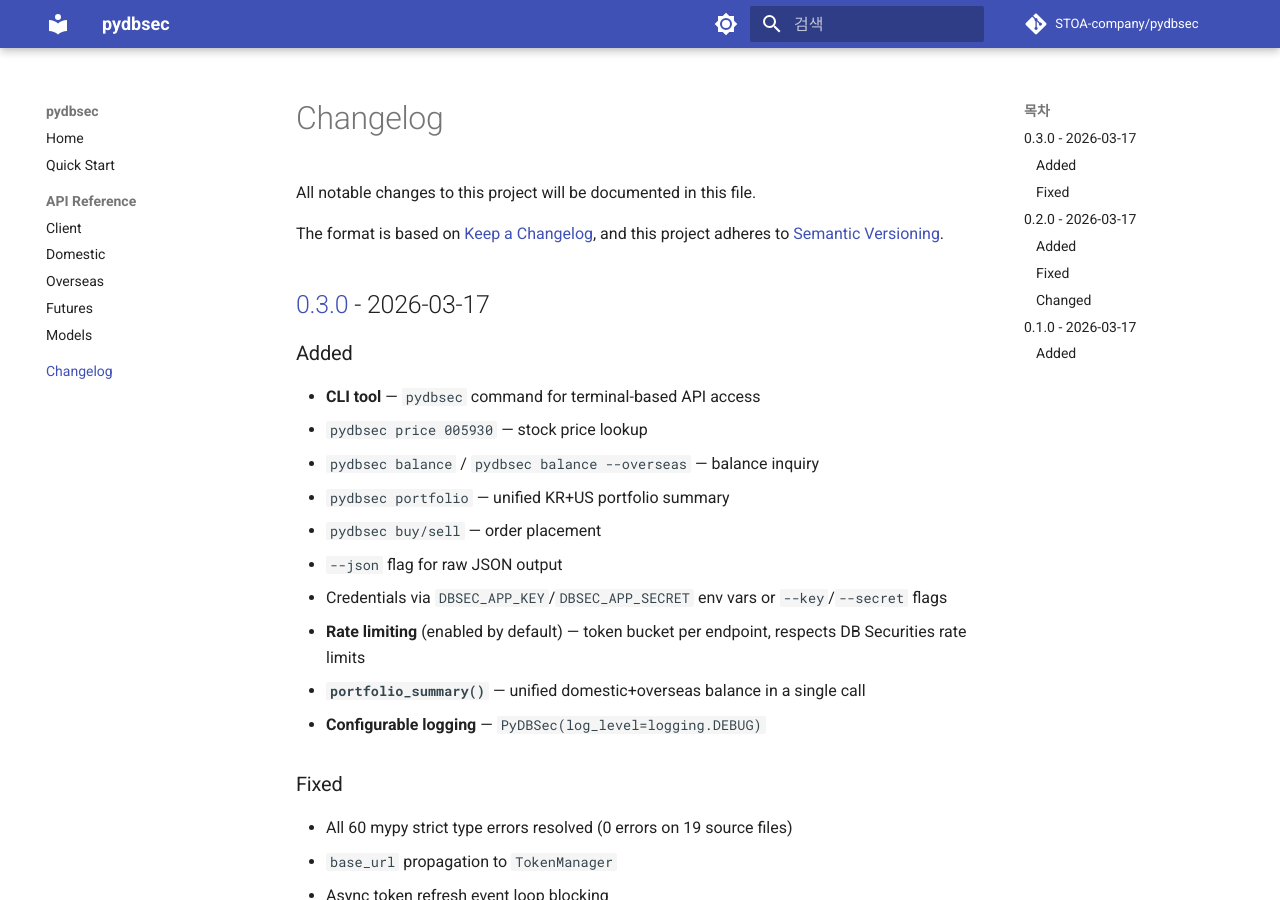
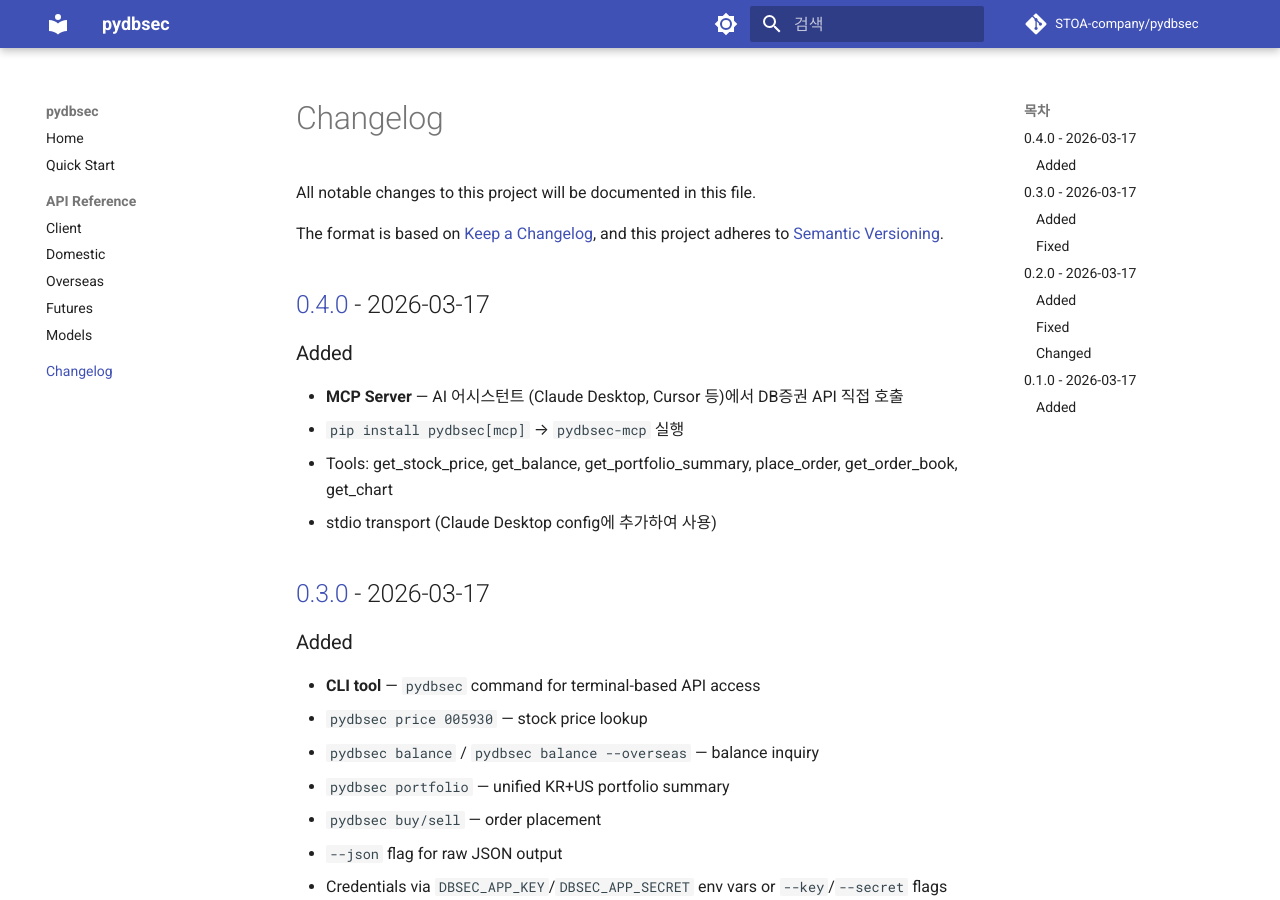
Before and after one commit to Jaeminyx-Stoa/pydbsec, an MkDocs documentation site: the page built from docs/changelog.md, in a window 1280 px wide and 900 px high. Built offline with MkDocs 1.6.1 and Material for MkDocs 9.7.7, drawn with Linux system fonts in a browser that asks for light colours; comment, search, counter and statistics services are not loaded.

Commit message:
chore: bump version to 0.4.0 (MCP server) (#13)
Co-authored-by: Claude Opus 4.6 (1M context) <noreply@anthropic.com>

```diff
--- a/docs/changelog.md
+++ b/docs/changelog.md
@@ -4,6 +4,17 @@ All notable changes to this project will be documented in this file.
 
 The format is based on [Keep a Changelog](https://keepachangelog.com/en/1.1.0/),
 and this project adheres to [Semantic Versioning](https://semver.org/spec/v2.0.0.html).
+
+## [0.4.0] - 2026-03-17
+
+### Added
+
+- **MCP Server** — AI 어시스턴트 (Claude Desktop, Cursor 등)에서 DB증권 API 직접 호출
+  - `pip install pydbsec[mcp]` → `pydbsec-mcp` 실행
+  - Tools: get_stock_price, get_balance, get_portfolio_summary, place_order, get_order_book, get_chart
+  - stdio transport (Claude Desktop config에 추가하여 사용)
+
+[0.4.0]: https://github.com/STOA-company/pydbsec/compare/v0.3.0...v0.4.0
 
 ## [0.3.0] - 2026-03-17
 
--- a/pyproject.toml
+++ b/pyproject.toml
@@ -4,7 +4,7 @@ build-backend = "hatchling.build"
 
 [project]
 name = "pydbsec"
-version = "0.3.0"
+version = "0.4.0"
 description = "Python wrapper for DB Securities (DB증권) OpenAPI — Stock trading, balance, quotes, charts for Korean & US markets"
 readme = "README.md"
 license = "MIT"
--- a/src/pydbsec/__init__.py
+++ b/src/pydbsec/__init__.py
@@ -25,4 +25,4 @@ __all__ = [
     "APIError",
 ]
 
-__version__ = "0.3.0"
+__version__ = "0.4.0"
```
Also changed, not shown: CHANGELOG.md (+11 -0 lines).
